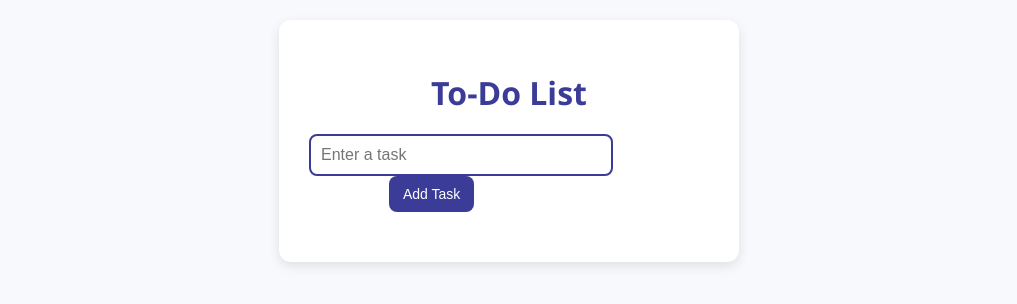
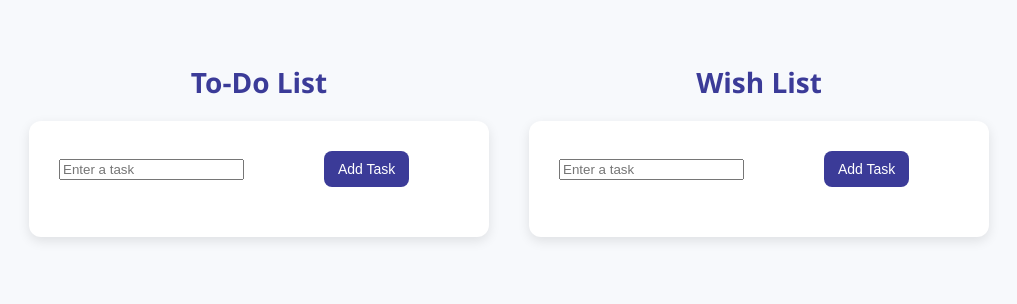
Before and after one commit to mpar03/TodoList4, a plain HTML site: page index.html in a window 1280 px wide. Shown: the whole page, without its empty margins (131-1148 px from the left). Drawn offline with Linux system fonts and the light colour scheme.

Commit message:
new changes

```diff
--- a/TaskBN.js
+++ b/TaskBN.js
@@ -1,8 +1,10 @@
 import { Task } from './Task.js';
 
 export class TaskManager {
-  constructor() {
-    this.tasks = [];
+
+  constructor(storageKey) {
+    this.storageKey = storageKey;
+    this.tasks = this.loadFromStorage();
   }
 
   addTask(text) {
@@ -10,17 +12,29 @@ export class TaskManager {
     if (!trimmed) return;
     const task = new Task(trimmed);
     this.tasks.push(task);
+    this.saveToStorage();
   }
 
   markDone(index) {
     this.tasks[index].status = true;
+    this.saveToStorage();
   }
 
   deleteTask(index) {
     this.tasks.splice(index, 1);
+    this.saveToStorage();
   }
 
   getTasks() {
     return this.tasks;
   }
+
+  saveToStorage() {
+    localStorage.setItem(this.storageKey, JSON.stringify(this.tasks));
+  }
+
+  loadFromStorage() {
+    const saved = localStorage.getItem(this.storageKey);
+    return saved ? JSON.parse(saved) : [];
+  }
 }
--- a/TaskUI.js
+++ b/TaskUI.js
@@ -1,14 +1,27 @@
-
 import { TaskManager } from './TaskBN.js';
 
 export class TaskUI {
-  constructor() {
-    this.taskManager = new TaskManager();
-    this.taskInput = document.getElementById("taskInput");
-    this.taskListElement = document.getElementById("taskList");
-    this.addButton = document.getElementById("addBtn");
+
+  //new constructor
+  constructor(container, storageKey) {
+    this.container = container;
+    this.taskManager = new TaskManager(storageKey);
+
+    this.taskInput = document.createElement("input");
+    this.taskInput.placeholder = "Enter a task";
+    this.taskInput.className = "taskInput";
+
+    this.addButton = document.createElement("button");
+    this.addButton.textContent = "Add Task";
+    this.addButton.className = "add";
+
+    this.taskListElement = document.createElement("ul");
+
+    this.container.append(this.taskInput, this.addButton, this.taskListElement);
 
     this.addButton.addEventListener("click", () => this.addTask());
+
+    this.render();
   }
 
   addTask() {
@@ -37,22 +50,20 @@ export class TaskUI {
       taskText.textContent = task.text;
       if (task.status) {
         taskText.style.textDecoration = "line-through";
+        taskText.style.opacity = "0.6";
       }
 
       const doneBtn = document.createElement("button");
       doneBtn.textContent = "Done";
-      doneBtn.classList.add("done");
+      doneBtn.className = "done";
       doneBtn.addEventListener("click", () => this.markDone(index));
 
       const delBtn = document.createElement("button");
       delBtn.textContent = "Delete";
-      delBtn.classList.add("delete");
+      delBtn.className = "delete";
       delBtn.addEventListener("click", () => this.deleteTask(index));
 
-      li.appendChild(taskText);
-      li.appendChild(doneBtn);
-      li.appendChild(delBtn);
-
+      li.append(taskText, doneBtn, delBtn);
       this.taskListElement.appendChild(li);
     });
   }
--- a/index.html
+++ b/index.html
@@ -1,23 +1,28 @@
 <!DOCTYPE html>
 <html lang="en">
 <head>
-  <meta charset="UTF-8">
-  <title>To Do List</title>
-  <link rel="stylesheet" href="style.css">
+  <meta charset="UTF-8" />
+  <title>Task Manager</title>
+  <link rel="stylesheet" href="style.css" />
 </head>
 <body>
-  <div class="container">
-    <h1>To-Do List</h1>
-    <input type="text" id="taskInput" placeholder="Enter a task" />
-    <button id="addBtn" class="add">Add Task</button>
-    <ul id="taskList"></ul>
+  <div id="main">
+
+    <div class="column">
+      <h2 class="list-title">To-Do List</h2>
+      <div class="container" id="container1"></div>
+    </div>
+    <div class="column">
+      <h2 class="list-title">Wish List</h2>
+      <div class="container" id="container2"></div>
+    </div>
   </div>
 
   <script type="module">
     import { TaskUI } from './TaskUI.js';
-
     document.addEventListener("DOMContentLoaded", () => {
-      new TaskUI();
+      new TaskUI(document.getElementById("container1"), "tasks-1");
+      new TaskUI(document.getElementById("container2"), "tasks-2");
     });
   </script>
 </body>
--- a/style.css
+++ b/style.css
@@ -2,9 +2,22 @@ body {
   font-family: 'Segoe UI', Tahoma, Geneva, Verdana, sans-serif;
   background: #f7f9fc;
   margin: 0;
-  padding: 20px;
+  padding: 40px 20px;
   display: flex;
   justify-content: center;
+}
+
+#main {
+  display: flex;
+  gap: 40px;
+  flex-wrap: wrap;
+  justify-content: center;
+}
+
+.column {
+  display: flex;
+  flex-direction: column;
+  align-items: center;
 }
 
 .container {
@@ -15,10 +28,11 @@ body {
   width: 400px;
 }
 
-h1 {
+.list-title {
   text-align: center;
   color: #3b3b98;
   margin-bottom: 20px;
+  font-size: 28px;
 }
 
 input[type="text"] {
@@ -63,6 +77,7 @@ ul {
   list-style-type: none;
   padding: 0;
   margin-top: 20px;
+  width: 100%;
 }
 
 li {
```
